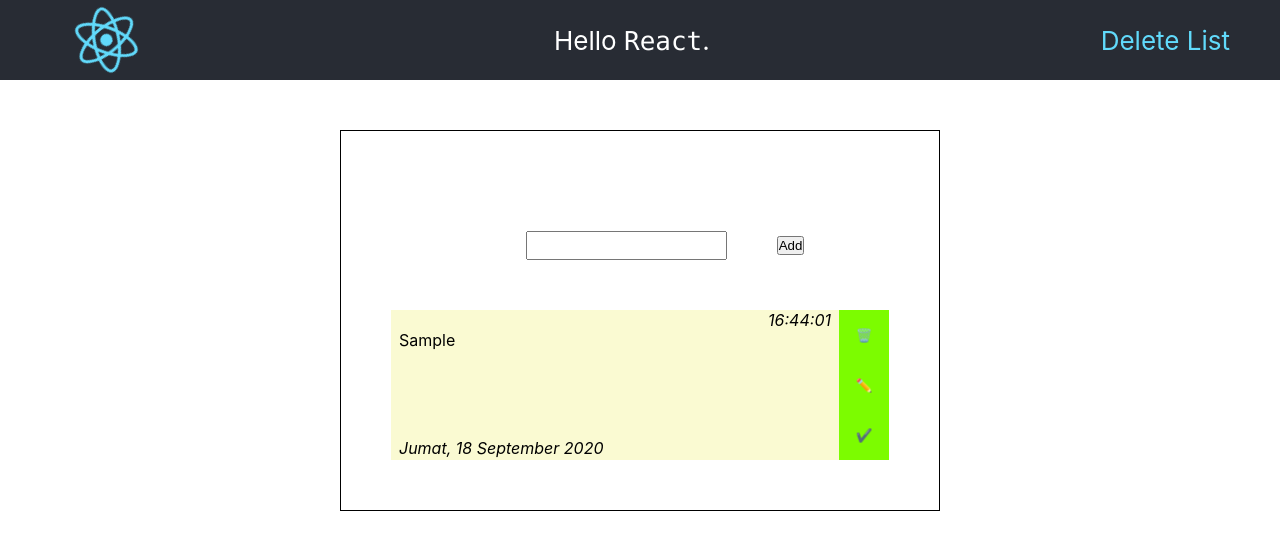
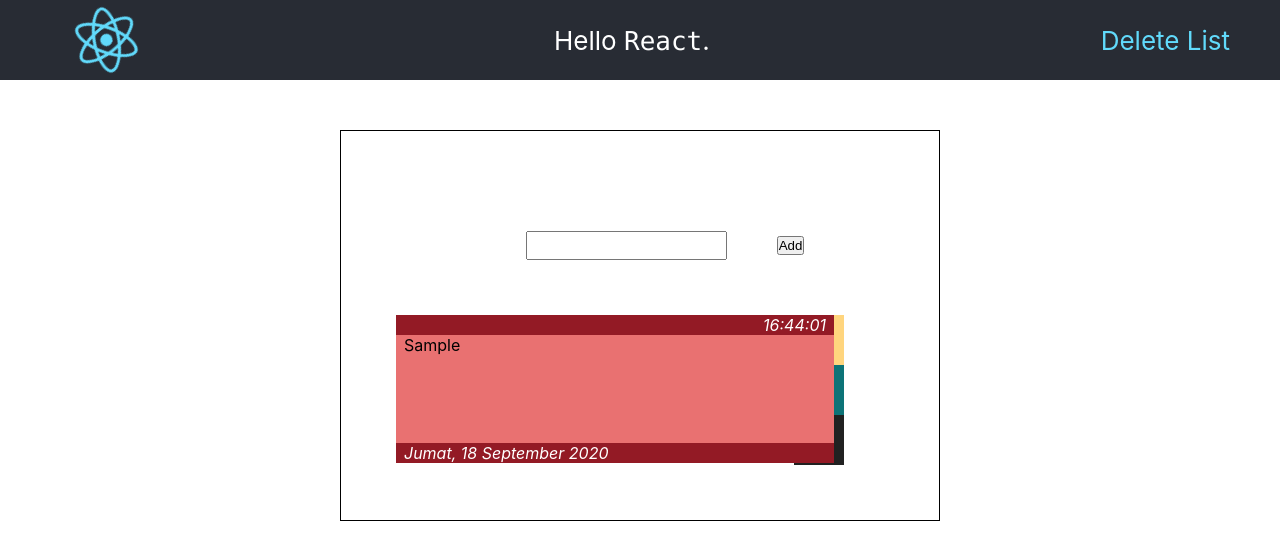
Before and after one commit to alvin-ictn/todo-react, a React (Create React App) app: page / in a window 1280 px wide. Both pictures are taken after typing "Sample" into the empty fields and a click on the button "Add". Shown: the top 560 px of the page. Built offline with nearby package versions, Linux system fonts and the light colour scheme.

Commit message:
change todo item style

```diff
--- a/src/Component/Todo/Item.module.css
+++ b/src/Component/Todo/Item.module.css
@@ -3,12 +3,15 @@
   width:50vw;
   height: 150px;
   justify-content: space-between;
-  background-color: lightgoldenrodyellow;
+  margin: 5px;
+  overflow: hidden;
 }
 
 .todo--item--information {
   height: inherit;
   width: 100%;
+  z-index: 2;
+  position: relative;
 }
 
 .todo--item--information > * {
@@ -26,6 +29,13 @@
 
 .todo--item--information > *:nth-child(2) {
   height: 108px;
+  background-color: #e97171;
+}
+
+
+.todo--item--information > *:nth-child(2n+1){
+  background-color: #931a25;
+  color: white;
 }
 
 .todo--item--button {
@@ -43,6 +53,30 @@
 .todo--item--button > *  {
   width: 50px;
   height: 50px;
+  cursor: pointer;
   border: none;
-  background-color: lawngreen;
+  overflow: hidden;
+  display: block;
+  position: relative;
+  right: 40px;
 }
+
+.todo--item--button > *:hover {
+  left: 0px;
+}
+
+.todo--item--button > * > * {
+  font-size: 12px;
+}
+
+.todo--item--button > *:nth-child(1) {
+  background-color: #ffd57e;
+}
+
+.todo--item--button > *:nth-child(2) {
+  background-color: #0d7377;
+}
+
+.todo--item--button > *:nth-child(3) {
+  background-color: #212121;
+}
--- a/src/Component/Todo/Todo.jsx
+++ b/src/Component/Todo/Todo.jsx
@@ -7,13 +7,12 @@ export default class Todo extends Component {
   state = {
     value : []
   };
+
   componentDidMount(){
     this.setState({value : Array.from(Array(this.props.data.length).keys())})
   }
 
   edit(text, index) {
-    console.log(this.state);
-    console.log(this.props.data)
     let data = this.state.value
     data[index] = text
     console.log(data)
```
Also changed, not shown: src/App.jsx (+1 -7 lines).
